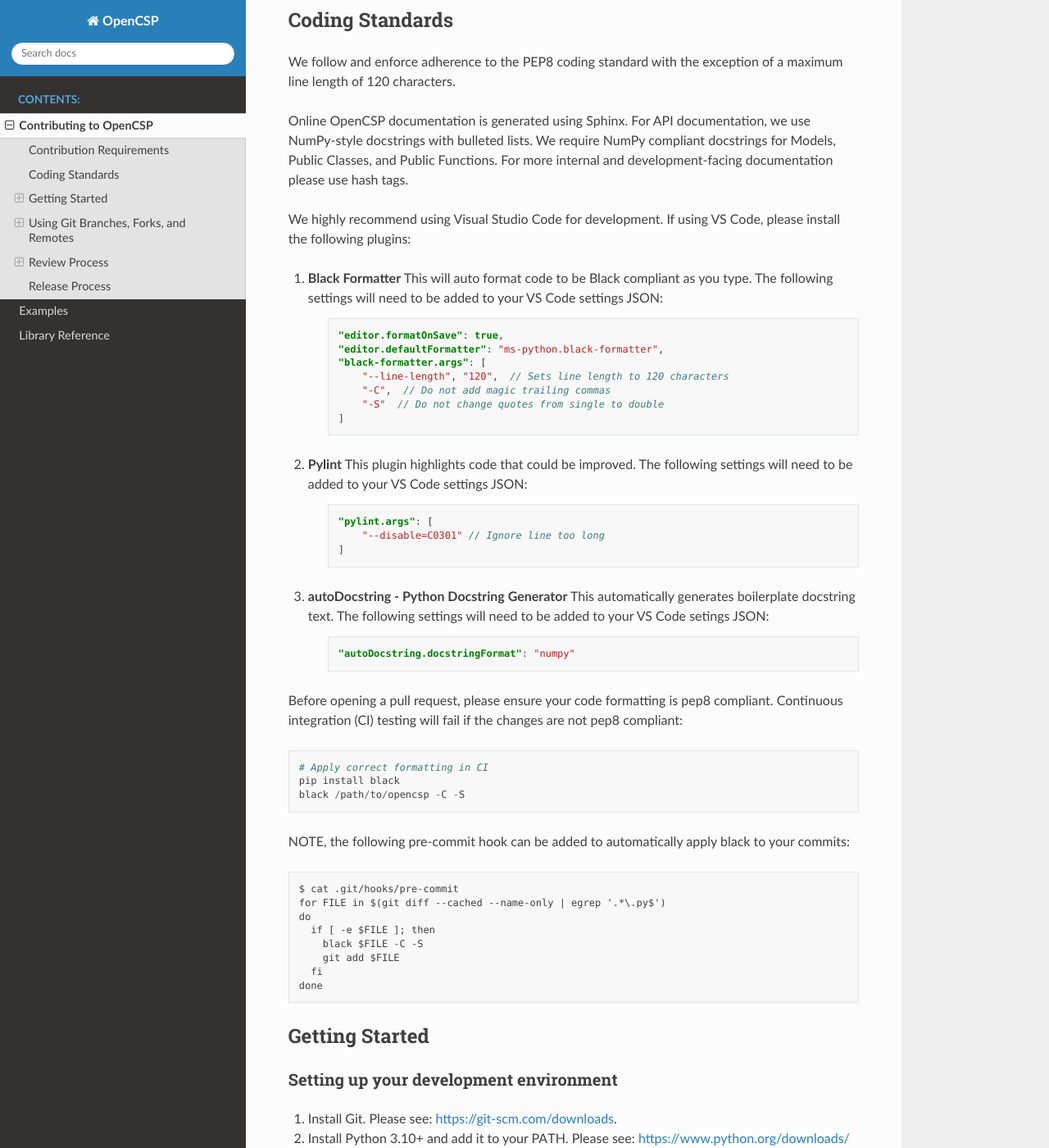
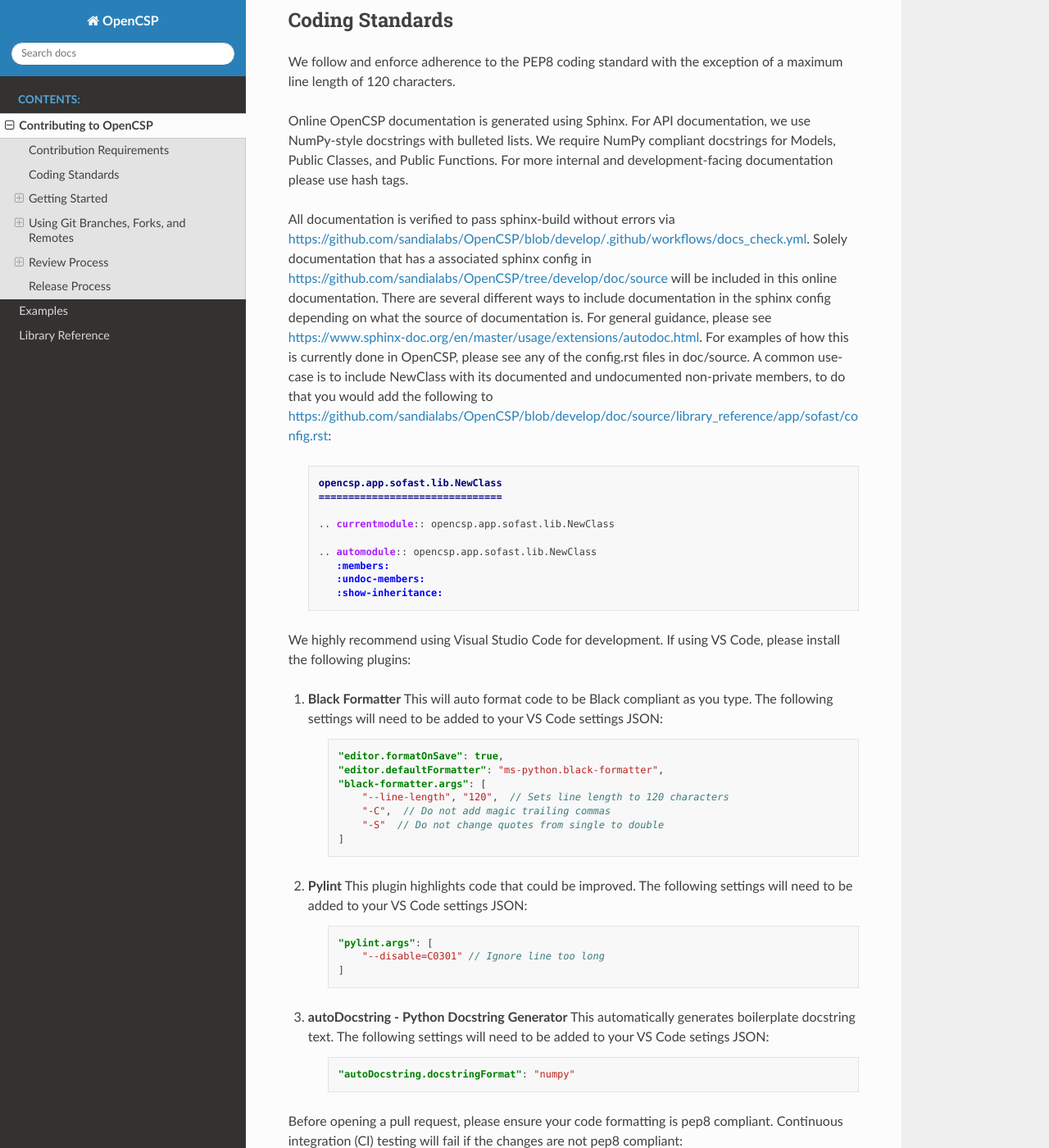
Before and after one commit to sandialabs/OpenCSP, a Sphinx documentation site: the page built from doc/source/contributing.rst, in a window 1280 px wide and 1400 px high, scrolled down 400 px. Shown: the whole window at 82% size. Built offline with Sphinx 7.4.7 and the Read the Docs theme 2.0.0, drawn with Linux system fonts in a browser that asks for light colours; pages that are not in the unit, such as notebooks, are missing from menus; some of the changed text lies outside the part shown.

Commit message:
doc/source: Update lintter and sphinx-build docs

```diff
--- a/doc/source/contributing.rst
+++ b/doc/source/contributing.rst
@@ -23,6 +23,25 @@ Online OpenCSP documentation is generated using Sphinx. For API documentation, w
 NumPy-style docstrings with bulleted lists. We require NumPy compliant docstrings for
 Models, Public Classes, and Public Functions. For more internal and development-facing
 documentation please use hash tags.
+
+All documentation is verified to pass sphinx-build without errors via https://github.com/sandialabs/OpenCSP/blob/develop/.github/workflows/docs_check.yml.
+Solely documentation that has a associated sphinx config in https://github.com/sandialabs/OpenCSP/tree/develop/doc/source will be included in this online documentation.
+There are several different ways to include documentation in the sphinx config depending on what the source of documentation is. For general guidance, please see
+https://www.sphinx-doc.org/en/master/usage/extensions/autodoc.html. For examples of how this is currently done in OpenCSP, please see any of the config.rst files in doc/source. A common
+use-case is to include NewClass with its documented and undocumented non-private members, to do that you would add the following to
+https://github.com/sandialabs/OpenCSP/blob/develop/doc/source/library_reference/app/sofast/config.rst:
+
+    .. code-block:: rst
+
+        opencsp.app.sofast.lib.NewClass
+        ===============================
+
+        .. currentmodule:: opencsp.app.sofast.lib.NewClass
+
+        .. automodule:: opencsp.app.sofast.lib.NewClass
+           :members:
+           :undoc-members:
+           :show-inheritance:
 
 We highly recommend using Visual Studio Code for development. If using VS Code,
 please install the following plugins:
```
Also changed, not shown: other parts of doc/source/contributing.rst (+1 -1 lines).
